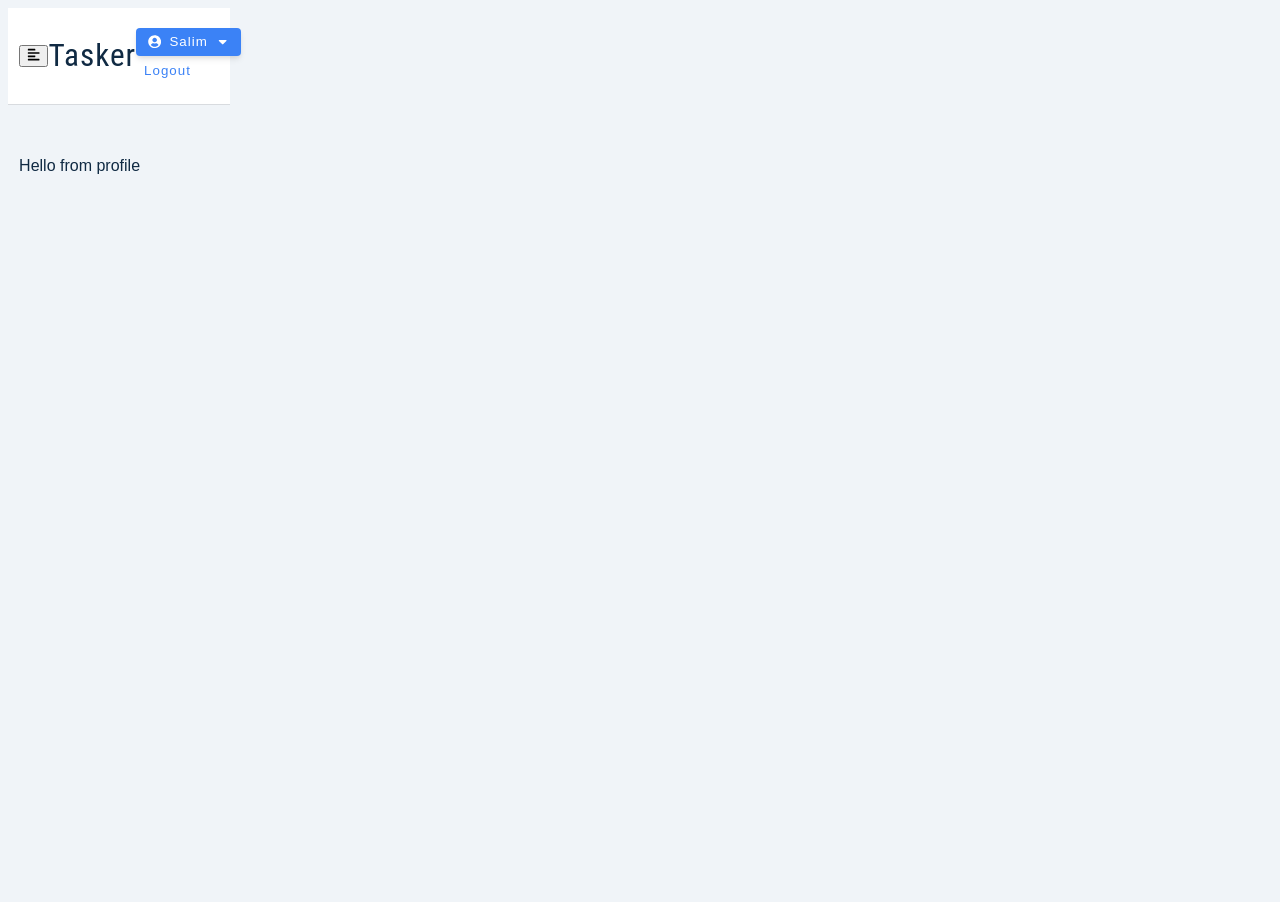
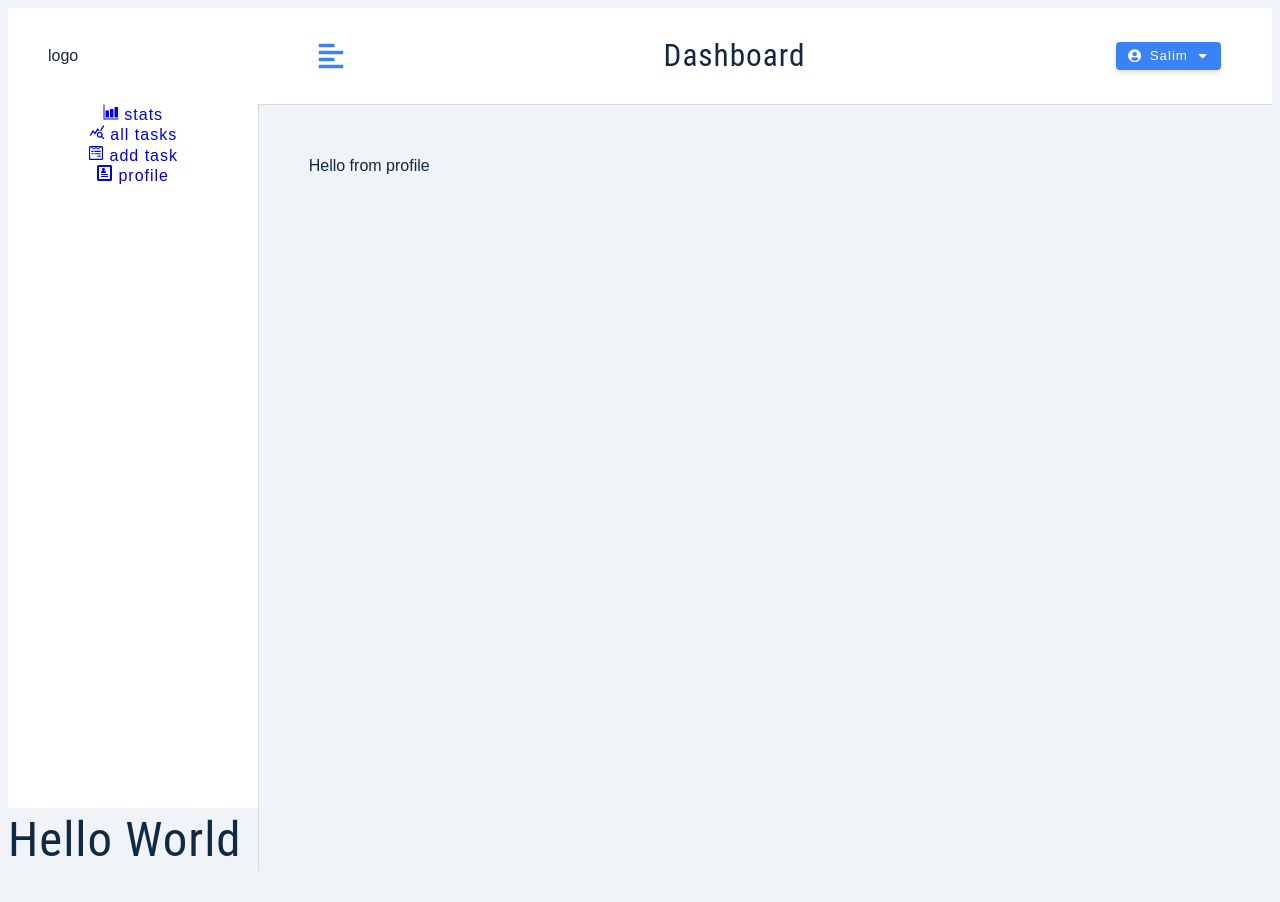
Before and after one commit to Salim255/tasks-manager, a React (Vite) app: page /profile in a window 1280 px wide. Before the commit the page ends 800 px from the top, so only its background shows below. Built offline with nearby package versions, Linux system fonts and the light colour scheme.

Commit message:
applyed:

```diff
--- a/src/features/dashboard/Dashboard.tsx
+++ b/src/features/dashboard/Dashboard.tsx
@@ -12,13 +12,15 @@ export const Dashboard = () => {
     return(
        <section>
             <main className='dashboard'>
-                <SmallSidebar />
-                <BigSidebar />
                 <div>
-                <Navbar />
-                <div className='dashboard-page'>
-                    <Outlet />
+                    <BigSidebar />
+                    <SmallSidebar />
                 </div>
+                <div>
+                    <Navbar />
+                    <div className='dashboard-page'>
+                        <Outlet />
+                    </div>
                 </div>
             </main>
        </section>
--- a/src/features/dashboard/_dashboard.scss
+++ b/src/features/dashboard/_dashboard.scss
@@ -1,19 +1,20 @@
-section {
-  .dashboard {
+section .dashboard {
   display: grid;
   grid-template-columns: 1fr;
 }
-  .dashboard-page {
+
+section .dashboard-page {
   width: 90vw;
   margin: 0 auto;
   padding: 2rem 0;
 }
+
 @media (min-width: 992px) {
-    .dashboard {
+  section .dashboard {
     grid-template-columns: auto 1fr;
   }
-    .dashboard-page {
+
+  section .dashboard-page {
     width: 90%;
   }
 }
-}
--- a/src/features/dashboard/components/BigSidebar.tsx
+++ b/src/features/dashboard/components/BigSidebar.tsx
@@ -1,7 +1,9 @@
+import "./_big-sidebar.scss";
 import { useDispatch, useSelector } from "react-redux";
 import { NavLinks } from "./NavLinks";
 import { updateSidebarOpenState } from "./dashboardSlice";
 import type { RootState } from "../../../redux/store";
+import { useEffect } from "react";
 
 export const BigSidebar = () => {
     const { isSideBarIsOpen } = useSelector((store: RootState) => store.dashboard);
@@ -9,16 +11,28 @@ export const BigSidebar = () => {
     function toggle() {
         //setSideBarIsOpen(isSideBarOpen);
         dispatch(updateSidebarOpenState())
-        console.log()
     }
+
+    useEffect(() => {
+        console.log(isSideBarIsOpen)
+    }, [isSideBarIsOpen])
     return (
-        <section className={isSideBarIsOpen ? 'sidebar-container sidebar-container--show ': 'sidebar-container'}>
-            <div className="content">
-                <header>
-                    logo
-                </header>
-                <NavLinks toggleSidebar={toggle}></NavLinks>
+        <aside className="bg-aside">
+             <div
+                className={
+                isSideBarIsOpen
+                    ? 'bg-aside__sidebar-container '
+                    : 'bg-aside__sidebar-container bg-aside__sidebar-container--show-sidebar'
+                }
+            >
+                <div className='bg-aside__content'>
+                    <header>
+                        logo
+                    </header>
+                    <NavLinks toggleSidebar={toggle} />
+                </div>
             </div>
-        </section>
+            <h1>Hello world</h1>
+        </aside>
     )
 }
--- a/src/features/dashboard/components/NavLinks.tsx
+++ b/src/features/dashboard/components/NavLinks.tsx
@@ -5,7 +5,8 @@ import { links } from "../../../shared/utils/links";
 
 export const NavLinks = ({ toggleSidebar }: { toggleSidebar: () => void}) => {
 
-    return   <div className="nav-links">
+    return  (
+        <div className="nav-links">
             {
                 links.map((link) => {
                 const {id, text, path, icon} = link;
@@ -23,4 +24,5 @@ export const NavLinks = ({ toggleSidebar }: { toggleSidebar: () => void}) => {
             })
             }
         </div>
+    )
 }
--- a/src/features/dashboard/components/Navbar.tsx
+++ b/src/features/dashboard/components/Navbar.tsx
@@ -2,9 +2,10 @@ import { useDispatch, useSelector } from 'react-redux';
 import './_navbar.scss';
 import { FaAlignLeft, FaUserCircle, FaCaretDown } from 'react-icons/fa';
 import { updateSidebarOpenState } from './dashboardSlice';
-import { useEffect } from 'react';
+import { useEffect, useState } from 'react';
 
 export const Navbar = () => {
+    const [showLogout, setShowLogout] = useState(false);
     const { dashboard } = useSelector((store) => store);
     const dispatch = useDispatch();
     function onShowNavLinks () {
@@ -15,29 +16,33 @@ export const Navbar = () => {
     }, [dashboard])
     return (
       <nav>
-        <section className="nav-center">
-            <button onClick={onShowNavLinks}>
-                <FaAlignLeft/>
+        <div className='nav-center'>
+        <button type='button' className='toggle-btn' onClick={onShowNavLinks}>
+          <FaAlignLeft />
         </button>
         <div>
-               <h3 className='logo-text'> tasker </h3>
+          <h3 className='logo-text'>dashboard</h3>
         </div>
         <div className='btn-container'>
           <button
-                className='btn'>
+            type='button'
+            className='btn'
+             onClick={() => setShowLogout(!showLogout)}
+          >
             <FaUserCircle />
             salim
             <FaCaretDown />
           </button>
-                <div className="bto">
+          <div className={showLogout ? 'dropdown show-dropdown' : 'dropdown'}>
             <button
+              type='button'
               className='dropdown-btn'
             >
               logout
             </button>
           </div>
         </div>
-        </section>
+      </div>
       </nav>
     )
 }
--- a/src/features/dashboard/components/SmallSidebar.tsx
+++ b/src/features/dashboard/components/SmallSidebar.tsx
@@ -2,7 +2,6 @@ import './_smallSideBar.scss';
 
 import { useDispatch, useSelector } from 'react-redux';
 import { FaTimes } from "react-icons/fa";
-import { useEffect } from "react";
 import { NavLinks } from './NavLinks';
 import { updateSidebarOpenState } from './dashboardSlice';
 import type { RootState } from '../../../redux/store';
@@ -11,26 +10,22 @@ export const SmallSidebar = () => {
     const { isSideBarIsOpen } = useSelector((store: RootState) => store.dashboard);
     const dispatch = useDispatch();
     function toggle() {
-        //setSideBarIsOpen(isSideBarOpen);
-         dispatch(updateSidebarOpenState())
-        console.log()
+        dispatch(updateSidebarOpenState())
     }
+    console.log(isSideBarIsOpen);
+    return (
+      <aside className='sm-aside'>
+        <div className={isSideBarIsOpen ? 'sm-aside__sidebar-container sm-aside__sidebar-container--show-sidebar' : 'sm-aside__sidebar-container'}>
+            <div className="sm-aside__content">
+            <button type="button" className="close-btn" onClick={toggle}>
+                <FaTimes />
+            </button>
 
-    useEffect(() => {
-        console.log(isSideBarIsOpen);
-    }, [])
+            <header>logo</header>
 
-    return (
-      <section className={isSideBarIsOpen ? 'sidebar-container sidebar-container--show ': 'sidebar-container'}>
-        <div className="content">
-            <button className="close-btn" onClick={toggle}>
-                <FaTimes></FaTimes>
-            </button>
-            <header>
-                logo
-            </header>
-            <NavLinks toggleSidebar={toggle}/>
+            <NavLinks toggleSidebar={toggle} />
+            </div>
         </div>
-      </section>
+</aside>
     )
 }
--- /dev/null
+++ b/src/features/dashboard/components/_big-sidebar.scss
@@ -0,0 +1,28 @@
+.bg-aside {
+    display: none;
+    @media (min-width: 992px) {
+        display: block;
+        box-shadow: 1px 0px 0px 0px rgba(0, 0, 0, 0.1);
+        &__sidebar-container {
+            background: var(--white);
+            min-height: 100vh;
+            height: 100%;
+            width: 250px;
+            margin-left: -250px;
+            transition: var(--transition);
+            &--show-sidebar {
+                margin-left: 0;
+            }
+        }
+        &__content {
+            position: sticky;
+            top: 0;
+            header {
+                height: 6rem;
+                display: flex;
+                align-items: center;
+                padding-left: 2.5rem;
+            }
+        }
+    }
+}
--- a/src/features/dashboard/components/_navbar.scss
+++ b/src/features/dashboard/components/_navbar.scss
@@ -1,21 +1,27 @@
+/* same as Wrapper itself */
 nav {
   height: var(--nav-height);
   display: flex;
   align-items: center;
   justify-content: center;
   box-shadow: 0 1px 0px 0px rgba(0, 0, 0, 0.1);
-  .logo {
+  background: var(--white);
+}
+
+nav .logo {
   display: flex;
   align-items: center;
   width: 100px;
 }
-  .nav-center {
+
+nav .nav-center {
   display: flex;
   width: 90vw;
   align-items: center;
   justify-content: space-between;
 }
-  .toggle-btn {
+
+nav .toggle-btn {
   background: transparent;
   border-color: transparent;
   font-size: 1.75rem;
@@ -24,11 +30,12 @@ nav {
   display: flex;
   align-items: center;
 }
-  background: var(--white);
-  .btn-container {
+
+nav .btn-container {
   position: relative;
 }
-  .btn {
+
+nav .btn {
   display: flex;
   align-items: center;
   justify-content: center;
@@ -37,7 +44,7 @@ nav {
   box-shadow: var(--shadow-2);
 }
 
-  .dropdown {
+nav .dropdown {
   position: absolute;
   top: 40px;
   left: 0;
@@ -49,10 +56,12 @@ nav {
   visibility: hidden;
   border-radius: var(--borderRadius);
 }
-  .show-dropdown {
+
+nav .show-dropdown {
   visibility: visible;
 }
-  .dropdown-btn {
+
+nav .dropdown-btn {
   background: transparent;
   border-color: transparent;
   color: var(--primary-500);
@@ -60,22 +69,28 @@ nav {
   text-transform: capitalize;
   cursor: pointer;
 }
-  .logo-text {
+
+nav .logo-text {
   display: none;
   margin: 0;
 }
+
+/* ✅ correct media query equivalent */
 @media (min-width: 992px) {
+  nav {
     position: sticky;
     top: 0;
+  }
 
-    .nav-center {
+  nav .nav-center {
     width: 90%;
   }
-    .logo {
+
+  nav .logo {
     display: none;
   }
-    .logo-text {
+
+  nav .logo-text {
     display: block;
   }
 }
-}
--- a/src/features/dashboard/components/_smallSideBar.scss
+++ b/src/features/dashboard/components/_smallSideBar.scss
@@ -1,8 +1,86 @@
-.sidebar-container {
-    background-color: red;
-    display: none;
+/* Hide the mobile overlay sidebar on desktop */
 
-    &--show {
-        display: contents;
+@media (min-width: 992px) {
+    .sm-aside {
+        display: none;
     }
 }
+
+.sm-aside {
+  &__sidebar-container {
+        position: fixed;
+        inset: 0;
+        background: rgba(0, 0, 0, 0.7);
+        display: flex;
+        justify-content: center;
+        align-items: center;
+        z-index: -1;
+        opacity: 0;
+        transition: var(--transition);
+        &--show-sidebar {
+            z-index: 99;
+            opacity: 1;
+        }
+   }
+    &__content {
+        background: var(--white);
+        width: var(--fluid-width);
+        height: 95vh;
+        border-radius: var(--borderRadius);
+        padding: 4rem 2rem;
+        position: relative;
+        display: flex;
+        align-items: center;
+        flex-direction: column;
+    }
+
+    .close-btn {
+        position: absolute;
+        top: 10px;
+        left: 10px;
+        background: transparent;
+        border-color: transparent;
+        font-size: 2rem;
+        color: var(--red-dark);
+        cursor: pointer;
+    }
+
+    .nav-links {
+        padding-top: 2rem;
+        display: flex;
+        flex-direction: column;
+    }
+
+    .nav-link {
+        display: flex;
+        align-items: center;
+        color: var(--grey-500);
+        padding: 1rem 0;
+        text-transform: capitalize;
+        transition: var(--transition);
+    }
+
+    .nav-link:hover {
+        color: var(--grey-900);
+    }
+
+    .nav-link:hover .icon {
+        color: var(--primary-500);
+    }
+
+   .icon {
+        font-size: 1.5rem;
+        margin-right: 1rem;
+        display: grid;
+        place-items: center;
+        transition: var(--transition);
+    }
+
+    .active {
+        color: var(--grey-900);
+    }
+
+    .active .icon {
+        color: var(--primary-500);
+    }
+}
```
Lines whose indentation alone changed are shown as unchanged.
